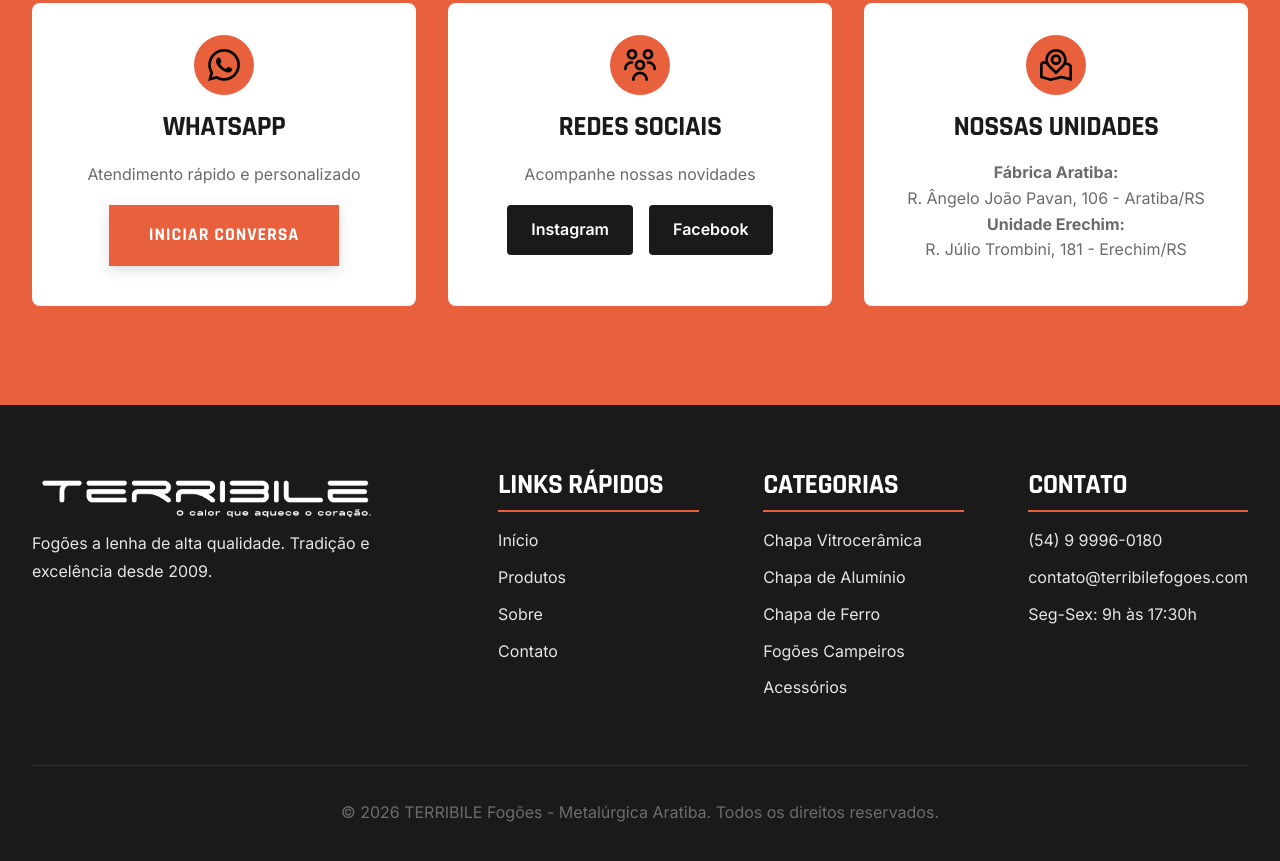
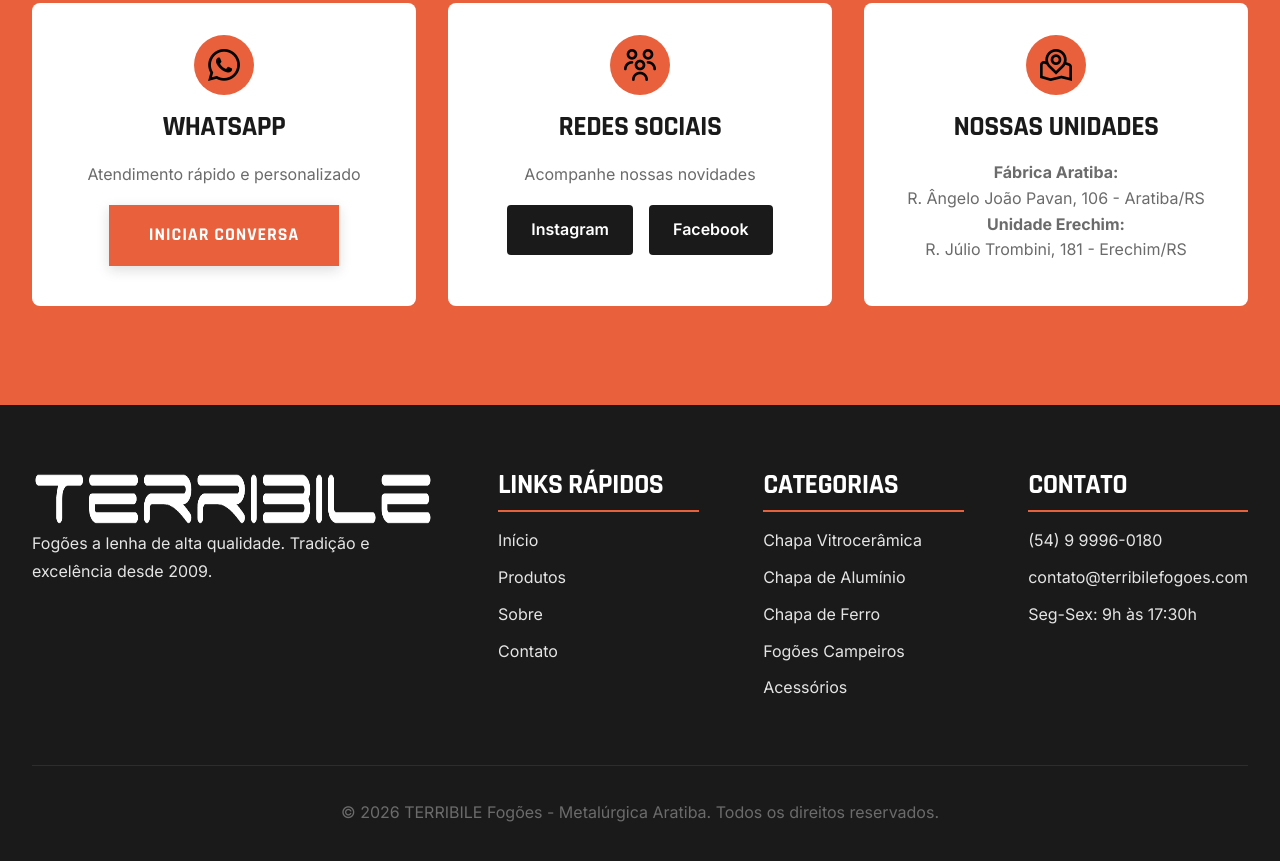
Before and after one commit to filipinigui/Prototipo-Fogoes2, a plain HTML site: page index.html in a window 1280 px wide. Shown: the part 3955-4816 px from the top of the page. Drawn offline with Linux system fonts and the light colour scheme; files whose address does not match are found by name.

Commit message:
att geral

```diff
--- a/index.html
+++ b/index.html
@@ -318,7 +318,7 @@
     <footer class="footer">
         <div class="footer__grid">
             <div class="footer__brand">
-                <img src="assets/img/Marca Terribile com slogan_Branco (2).png" alt="TERRIBILE Fogões"
+                <img src="assets/img/Marca Terribile sem slogan_branco.png" alt="TERRIBILE Fogões"
                     class="footer__logo">
                 <p>Fogões a lenha de alta qualidade. Tradição e excelência desde 2009.</p>
             </div>
```
Also changed, not shown: produto-detalhes.html (+1 -1 lines), produtos.html (+1 -1 lines), assets/img/Marca Terribile com slogan_Branco.png (renamed from assets/img/Marca Terribile com slogan_Branco (2).png), assets/img/Marca Terribile com slogan_Original (2).png (deleted), assets/img/Marca Terribile com slogan_Preto.png (renamed from assets/img/Marca Terribile com slogan_Preto (1).png), assets/img/Marca Terribile sem slogan_Original (1).png (deleted), assets/img/Marca Terribile sem slogan_Preto.png (renamed from assets/img/Marca Terribile sem slogan_Preto (1).png), assets/img/Marca Terribile sem slogan_branco (1).png (deleted).
